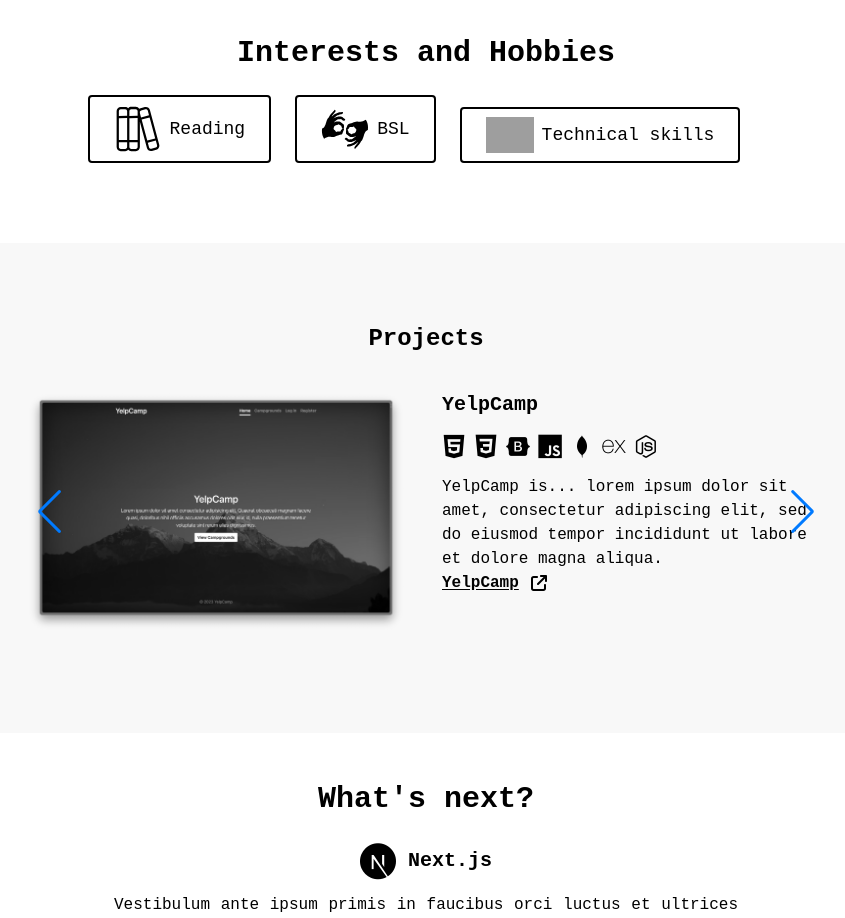
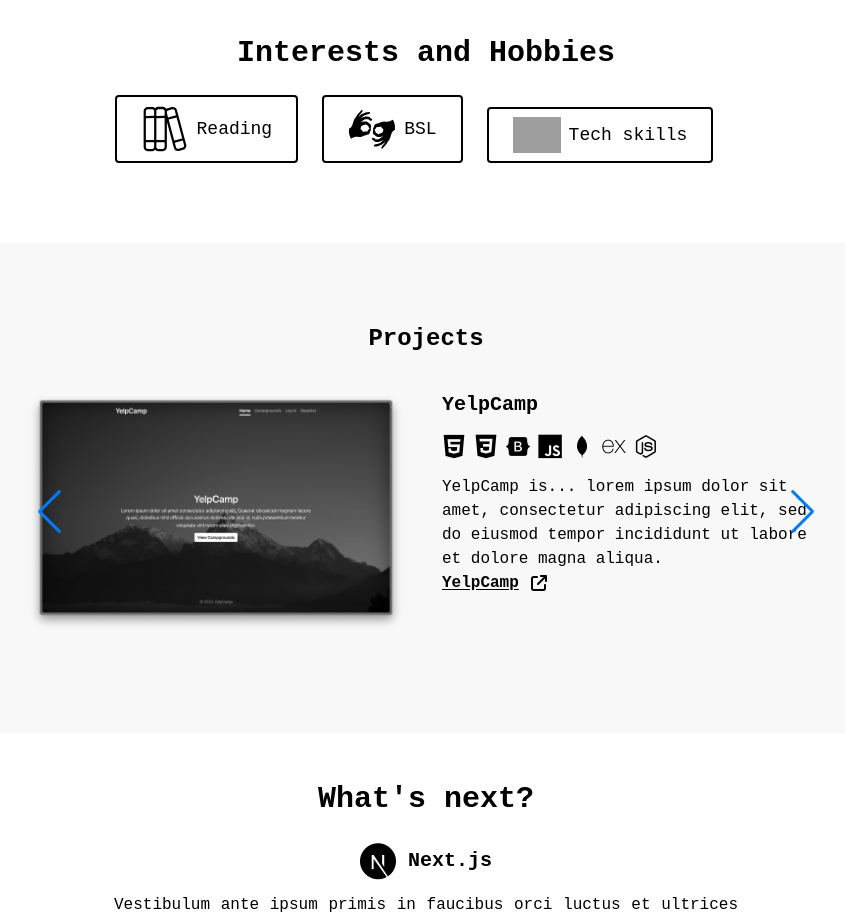
Before and after one commit to zacnation/react-portfolio, a React (Vite) app: page / in a window 1280 px wide. Shown: the part 1485-2403 px from the top of the page, without its empty margins (214-1059 px from the left). Built offline with nearby package versions, Linux system fonts and the light colour scheme; grey boxes are pictures that could not be loaded.

Commit message:
Shorten 'Technical skills' button

```diff
--- a/src/components/About.jsx
+++ b/src/components/About.jsx
@@ -145,7 +145,7 @@ export default function About(props) {
             onClose={props.closeModal}
           />
           <Modal
-            title={'Technical skills'}
+            title={'Tech skills'}
             description={
               'Lorem ipsum dolor sit amet, consectetur adipiscing elit. Ut pretium vitae turpis in sodales. Etiam ac leo ut metus viverra iaculis. Donec vitae orci urna. Quisque sed nibh a arcu vulputate eleifend non ut ipsum. Curabitur convallis nisl vel arcu placerat, id sagittis velit posuere. Nulla facilisi. Nam luctus tempus massa, ut vulputate risus ultricies sed. Aliquam tempus quis enim ac ultrices. Morbi nec lorem suscipit, viverra libero sed, hendrerit nunc. Aliquam erat volutpat. Ut consectetur ut libero ac luctus. Ut pellentesque est vel magna tempus, nec dictum leo venenatis. Sed at nibh venenatis, malesuada sapien nec, elementum leo. In accumsan lectus neque, at sollicitudin odio aliquam nec. In eu sollicitudin libero. Morbi iaculis augue at nibh ultricies, eget ullamcorper est vulputate. Suspendisse a mi faucibus, scelerisque est sit amet, elementum velit. Mauris id ligula ac eros ornare accumsan. Vivamus fermentum elementum arcu ac egestas. Nullam pulvinar justo at ante facilisis rutrum.'
             }
```
